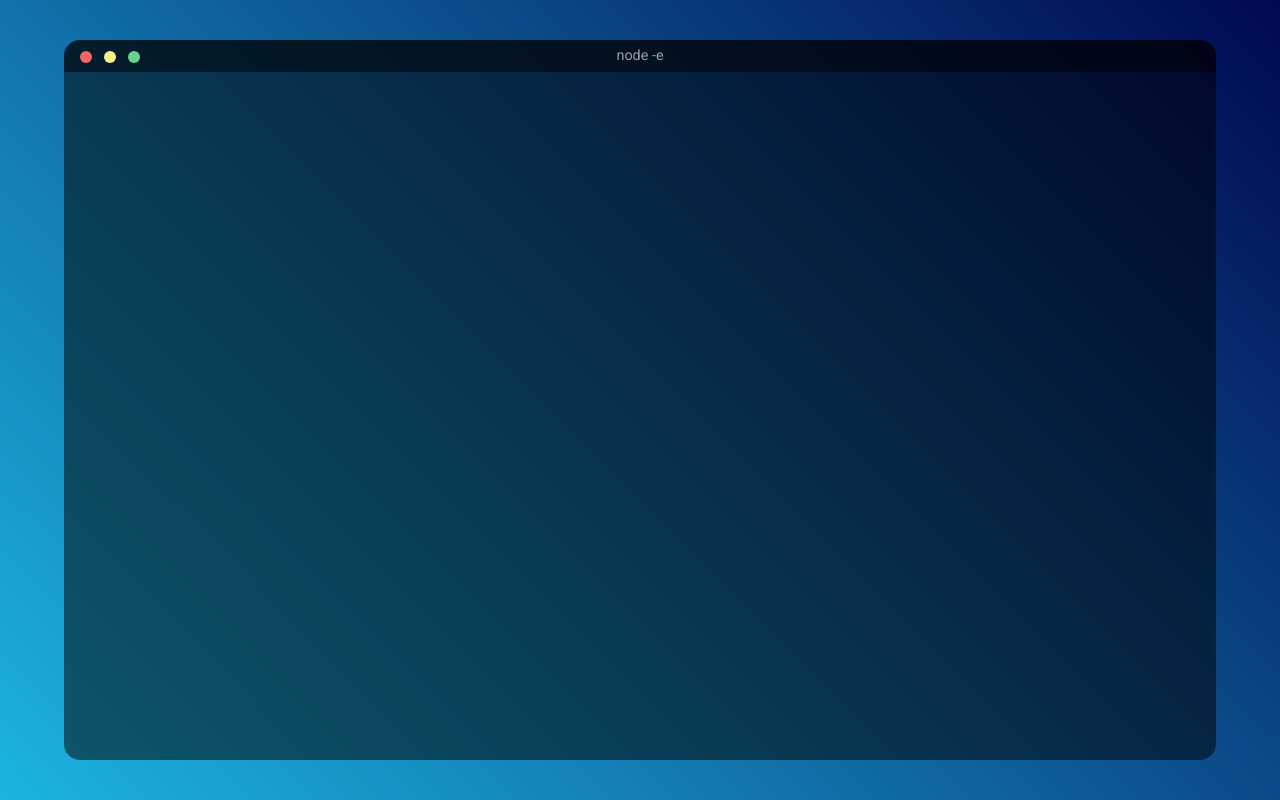
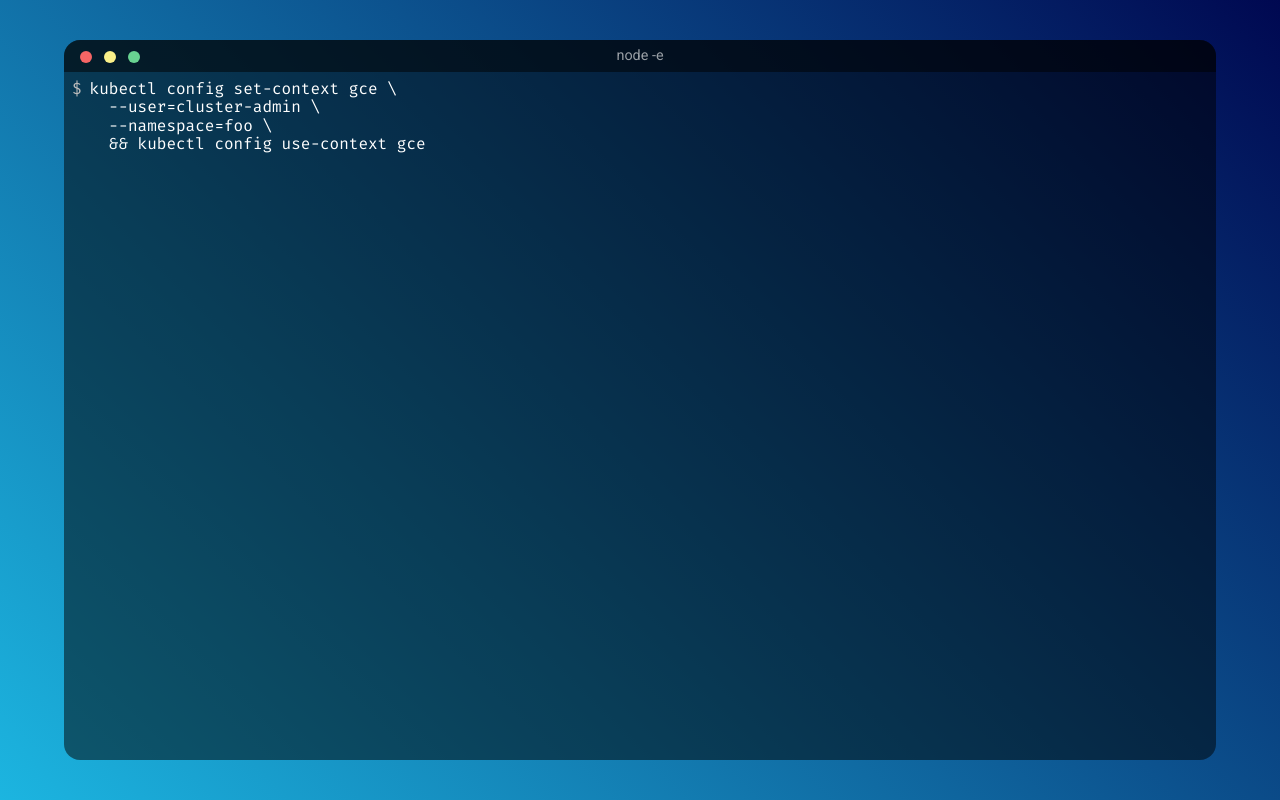
Before and after one commit to guzmonne/terminal-byte, a website built with Parcel: page src/index.html in a window 1280 px wide. Built offline with nearby package versions, Linux system fonts and the light colour scheme.

Commit message:
configured the command style

```diff
--- a/src/css/custom.css
+++ b/src/css/custom.css
@@ -69,3 +69,18 @@ body {
   font-size: 0.9rem;
   color: rgba(255, 255, 255, 0.6);
 }
+
+.content {
+  padding: 0.5rem;
+  color: white;
+}
+
+.content .command {
+  display: flex;
+  flex-direction: row;
+}
+
+.content .command .prompt {
+  color: rgb(187, 187, 187);
+  margin-right: 0.5rem;
+}
--- a/src/index.html
+++ b/src/index.html
@@ -36,7 +36,11 @@
       <div class="title">node -e</div>
     </div>
     <div class="content">
-
+      <div class="command">
+        <div class="prompt">$</div>
+        <div class="line"></div>
+      </div>
+      <div class="output"></div>
     </div>
   </div>
 
--- /dev/null
+++ b/src/js/main.js
@@ -0,0 +1,14 @@
+const text = `kubectl config set-context gce \\
+  --user=cluster-admin \\
+  --namespace=foo \\
+  && kubectl config use-context gce`
+
+document.querySelector('.line').innerHTML = sanitize(text);
+
+function sanitize(text) {
+  return text.split('\n').map(line => {
+    line = line.replace(/ /g, '&nbsp;')
+    line = `<div class="segment">${line}</div>`;
+    return line;
+  }).join('');
+}
```
